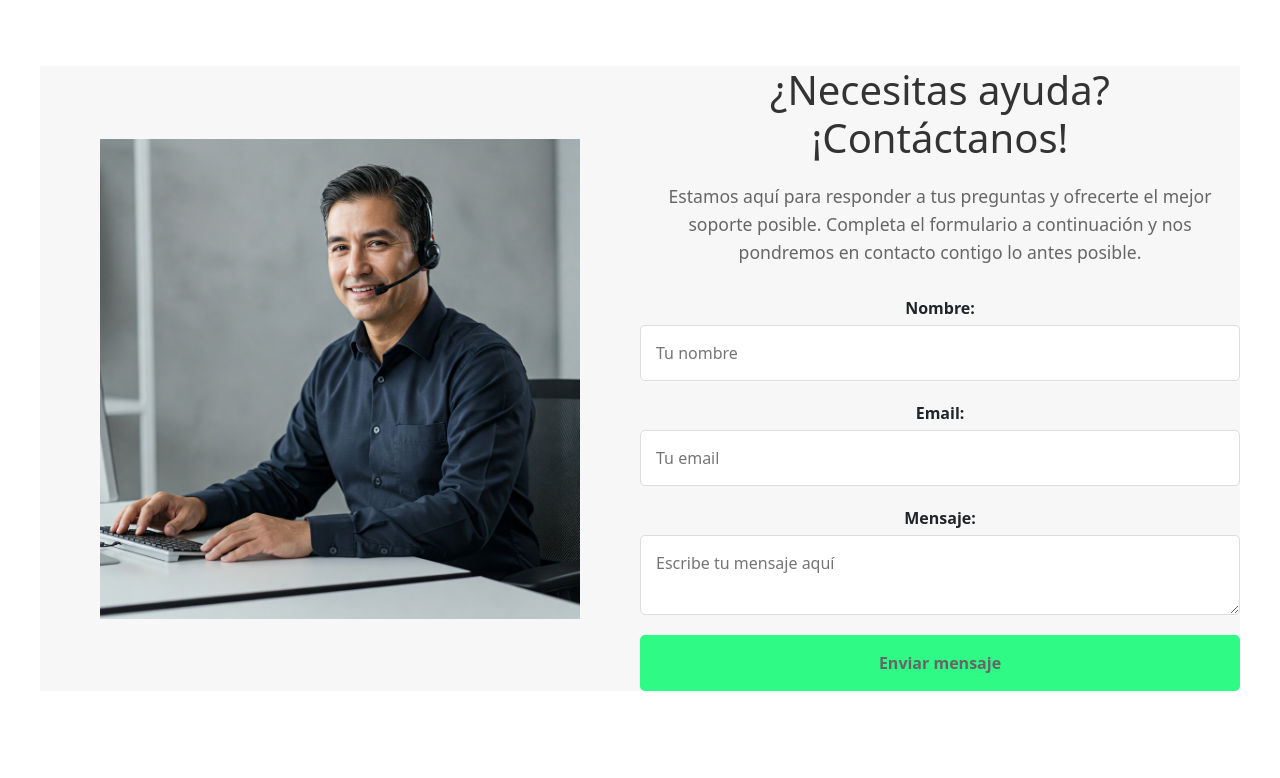
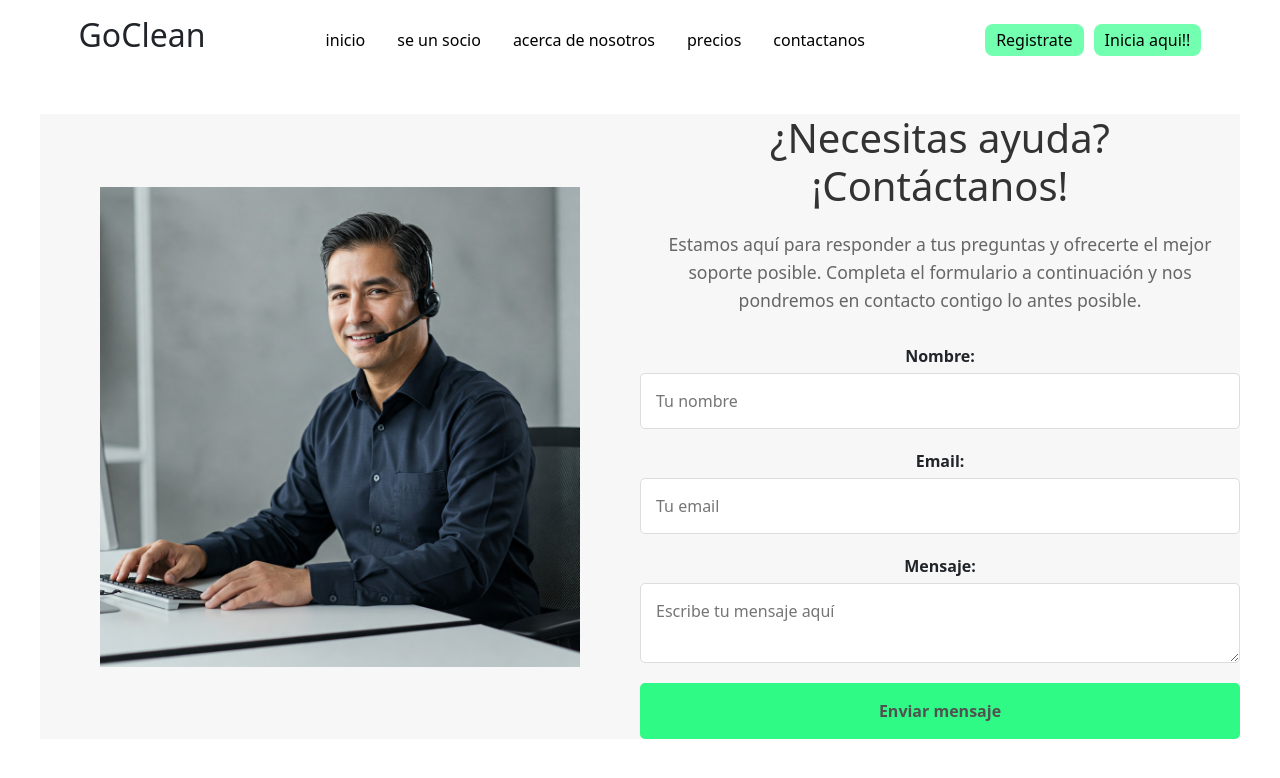
Before and after one commit to tonguiino/GoClean, a React (Vite) app: page /contactanos in a window 1280 px wide. Shown: the top 778 px of the page. Built offline with nearby package versions, Linux system fonts and the light colour scheme.

Commit message:
add Menu component to Contactanos and update styles

```diff
--- a/src/components/contactanos/Contactanos.jsx
+++ b/src/components/contactanos/Contactanos.jsx
@@ -1,9 +1,12 @@
 import React from 'react';
 import './Contactanos.scss';
+import Menu from "../../components/header/menu";
 import banner from '../../assets/img/atencionCliente.jpg';
 
 const Contactanos = () => {
     return (
+        <>
+            <Menu />
             <section className="contactanos">
                 <div className="contactanos-content">
                     <div className="image-container">
@@ -31,6 +34,7 @@ const Contactanos = () => {
                     </div>
                 </div>
             </section>
+        </>
     );
 };
 
--- a/src/components/contactanos/Contactanos.scss
+++ b/src/components/contactanos/Contactanos.scss
@@ -65,7 +65,7 @@
                     display: inline-block;
                     padding: 15px 30px;
                     background-color: #2efa85;
-                    color: #666;
+                    color: #525151;
                     text-decoration: none;
                     border-radius: 5px;
                     font-weight: bold;
```
Lines whose indentation alone changed are shown as unchanged.
